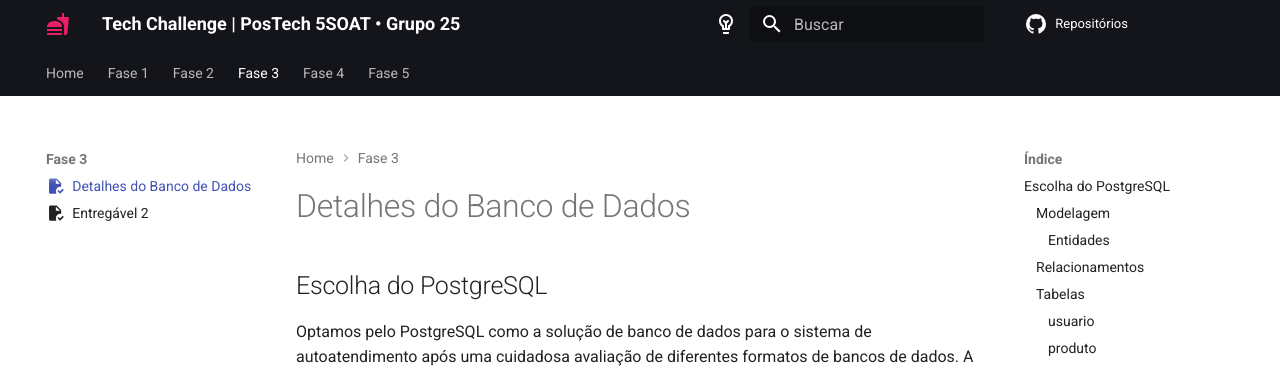
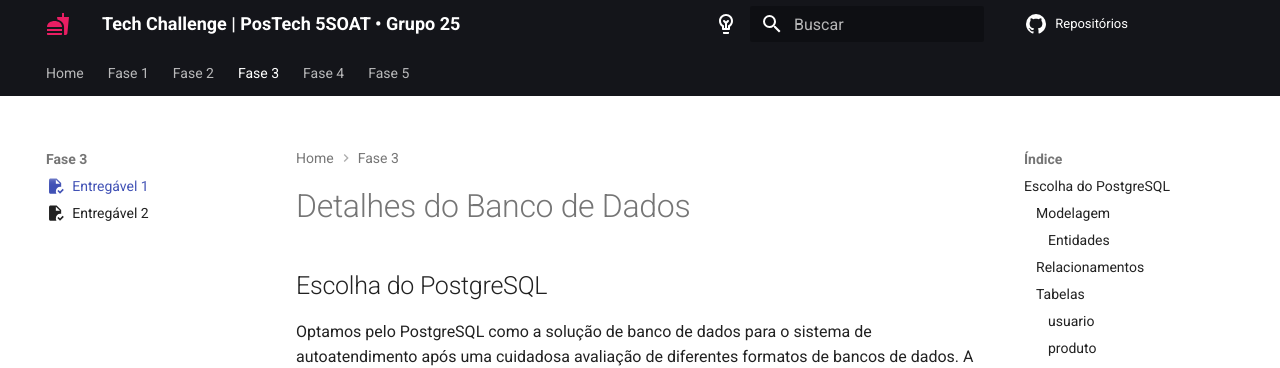
Before and after one commit to postech-5soat-grupo-25/postech-5soat-grupo-25.github.io, an MkDocs documentation site: the page built from docs/fase_3/entregavel_1.md, in a window 1280 px wide. Shown: the top 368 px of the page. Built offline with MkDocs 1.6.1 and Material for MkDocs 9.7.7, drawn with Linux system fonts in a browser that asks for light colours.

Commit message:
atualizando titulo

```diff
--- a/docs/fase_3/entregavel_1.md
+++ b/docs/fase_3/entregavel_1.md
@@ -1,5 +1,5 @@
 ---
-title: Detalhes do Banco de Dados
+title: Entregável 1
 icon: material/file-check
 ---
 
```
